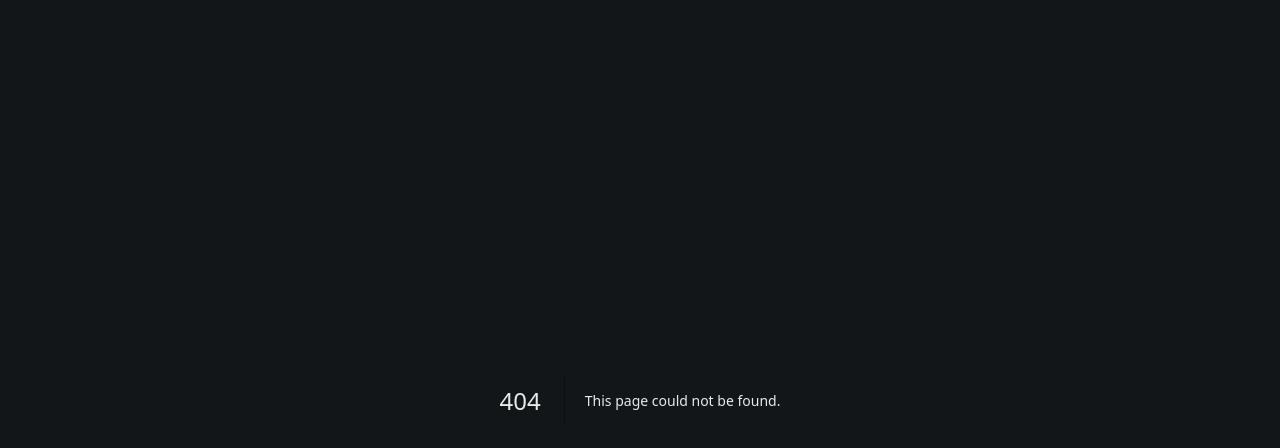
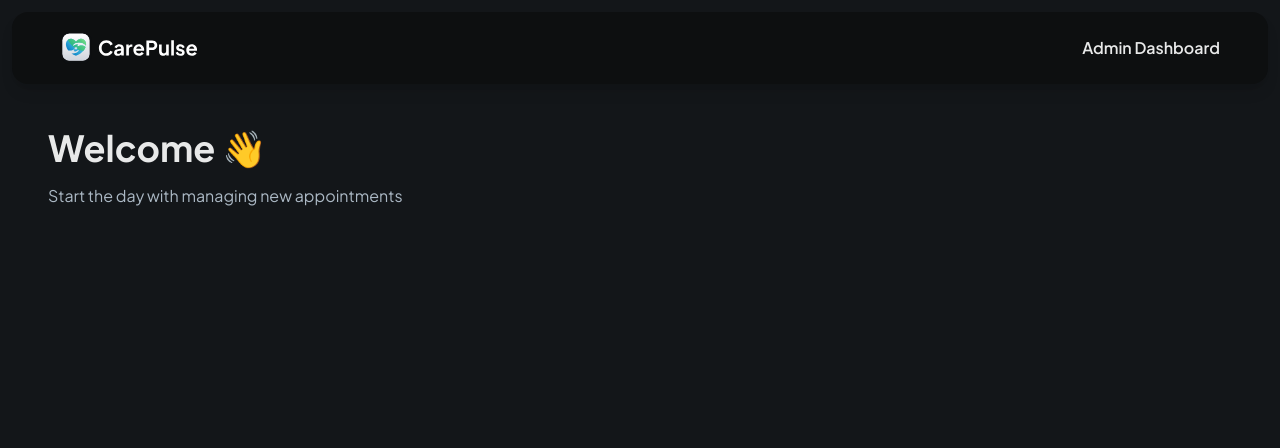
Before and after one commit to igorcol/healthcare-system, a Next.js app: page /admin in a window 1280 px wide. Before the commit this address had no page. Shown: the top 448 px of the page. Built offline with nearby package versions, Linux system fonts and the light colour scheme.

Commit message:
feat admin page

```diff
--- /dev/null
+++ b/app/admin/page.tsx
@@ -0,0 +1,36 @@
+import Image from 'next/image'
+import Link from 'next/link'
+import React from 'react'
+
+const Admin = () => {
+  return (
+    <div className='mx-auto flex max-w-7xl flex-col space-y-14'>
+      <header className='admin-header'>
+        <Link href='/' className='cursor-pointer'>
+            <Image
+                src='/assets/icons/logo-full.svg'
+                width={162}
+                height={32}
+                alt='logo'
+                className='h-8 w-fit'
+            />
+        </Link>
+
+        <p className='text-16-semibold'>Admin Dashboard</p>
+      </header>
+
+      <main className='admin-main'>
+        <section className='w-full space-y-4'>
+            <h1 className="header">Welcome 👋</h1>
+            <p className="text-dark-700">Start the day with managing new appointments</p>
+        </section>
+
+        <section className='admin-stat'>
+
+        </section>
+      </main>
+    </div>
+  )
+}
+
+export default Admin
```
